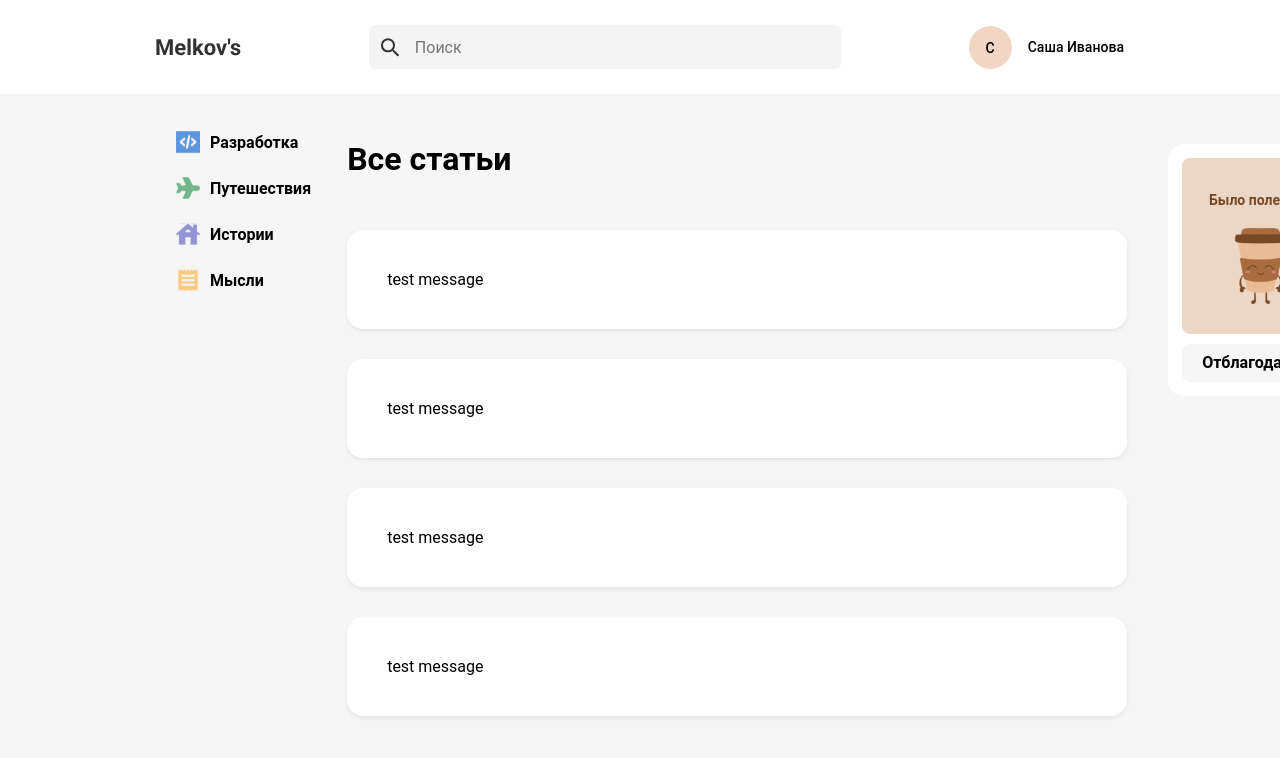
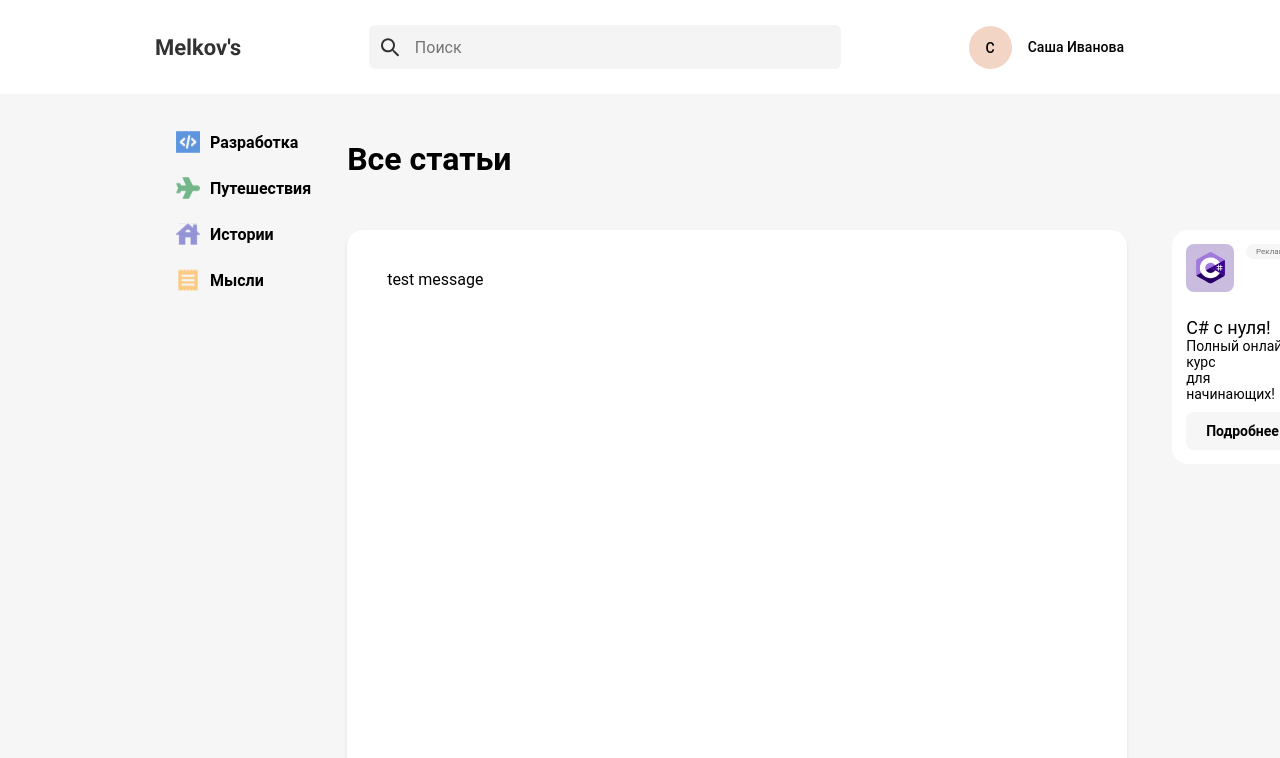
Before and after one commit to Beam-K/Dimin-s_blog, a React (Create React App) app: page / in a window 1280 px wide. Shown: the top 758 px of the page. Built offline with nearby package versions, Linux system fonts and the light colour scheme.

Commit message:
implementation of the promo block
+ fixing minor bugs

```diff
--- a/src/components/layout/Main/blockOfNotes/blockOfNotes.module.css
+++ b/src/components/layout/Main/blockOfNotes/blockOfNotes.module.css
@@ -5,3 +5,16 @@
 
     align-items: flex-start;
 }
+
+.content {
+    display: grid;
+    grid-template-columns: 1fr auto;
+    gap: 20px;
+    align-items: start;
+}
+
+.posts {
+    gap: 20px;
+    display: flex;
+    flex-direction: column;
+}
--- a/src/components/layout/Main/blockOfNotes/blockOfNotes.tsx
+++ b/src/components/layout/Main/blockOfNotes/blockOfNotes.tsx
@@ -2,20 +2,24 @@
 import styles from './blockOfNotes.module.css';
 import Post from "../../../ui/Post/post";
 import {useCategory} from '../../../../context/CategoryContext';
+import Promo from "../../../ui/Promo/promo";
+
 
 function BlockOfNotes() {
 
     const {activeCategory, categories} = useCategory();
     return (
         <div className={styles.blockOfNotes}>
-            <div>
+            <header>
                 <h1>{categories[activeCategory]}</h1>
+            </header>
+            <div className={styles.content}>
+                <div className={styles.posts}>
+                    <Post/>
+                    <Post/>
+                </div>
+                <Promo/>
             </div>
-
-            <Post/>
-            <Post/>
-            <Post/>
-            <Post/>
         </div>
     );
 }
--- a/src/components/layout/Main/main.module.css
+++ b/src/components/layout/Main/main.module.css
@@ -1,9 +1,30 @@
 .main {
     padding: 25px 156px;
 
-    height: calc(100vh - 95px);
+    height: 100%;
 
-    display: flex;
     flex-direction: row;
     gap: 16px;
+
+    display: grid;
+    grid-template-columns: auto 1fr auto; /* Sidebar | BlockOfNotes | Promo */
+    grid-template-rows: auto 1fr; /* Заголовок | Контент */
+
+    background-color: #F6F6F6;
+
 }
+
+.sidebar {
+    grid-column: 1;
+    grid-row: 1 / span 2; /* Занимает всю высоту */
+}
+
+.blockOfNotes {
+    grid-column: 2;
+    grid-row: 1 / span 2;
+}
+
+.promo {
+    grid-column: 3;
+    grid-row: 1; /* Только первая строка - на уровне заголовка */
+}
--- a/src/components/layout/Main/main.tsx
+++ b/src/components/layout/Main/main.tsx
@@ -2,14 +2,13 @@
 import styles from './main.module.css';
 import Sidebar from "./sidebar/sidebar";
 import BlockOfNotes from "./blockOfNotes/blockOfNotes";
-import Donation from "../../ui/donation/donation";
+import Promo from "../../ui/Promo/promo";
 
 function Main() {
     return (
         <div className={styles.main}>
             <Sidebar/>
             <BlockOfNotes/>
-            <Donation/>
         </div>
     );
 }
--- a/src/components/ui/Post/post.module.css
+++ b/src/components/ui/Post/post.module.css
@@ -3,7 +3,7 @@
     background-color: white;
 
     width: 700px;
-    height: fit-content;
+    height: 1000px;
     padding: 40px;
     border-radius: 16px;
 
--- a/src/components/ui/Post/post.tsx
+++ b/src/components/ui/Post/post.tsx
@@ -1,5 +1,6 @@
 import React from 'react';
 import styles from './post.module.css';
+
 
 function Post() {
     return (
--- /dev/null
+++ b/src/components/ui/Promo/promo.module.css
@@ -0,0 +1,94 @@
+.promo {
+    background-color: white;
+    padding: 14px;
+    margin-left: 25px;
+
+    height: fit-content;
+    width: fit-content;
+    border-radius: 16px;
+    display: flex;
+    flex-direction: column;
+
+}
+
+.promoHeader {
+    display: flex;
+    flex-direction: row;
+    justify-content: space-between;
+    margin-bottom: 25px;
+}
+
+.shellLogo {
+    background-color: #CABCDF;
+    border-radius: 8px;
+    height: 48px;
+    width: 48px;
+
+    display: flex;
+    justify-content: center;
+    align-items: center;
+
+}
+
+.marking {
+    display: flex;
+    justify-content: flex-end;
+    background-color: #F6F6F6;
+
+    height: fit-content;
+    border-radius: 8px;
+    padding: 3px 10px;
+
+
+    font-size: 8px;
+    color: #717171;
+    line-height: 120%;
+
+}
+
+
+.logo {
+    background-color: #764824;
+    padding: 16px;
+    margin: 16px;
+
+
+}
+
+
+.promoMain {
+    border-radius: 8px;
+
+}
+
+.headerBlock {
+    font-size: 18px;
+    align-items: flex-start;
+    display: flex;
+
+}
+
+.descriptionBlock {
+    font-size: 14px;
+    display: flex;
+    justify-content: flex-start;
+    text-align: left;
+}
+
+
+.promoButton {
+    background-color: #F6F6F6;
+    border-radius: 8px;
+
+    margin-top: 10px;
+    padding: 4px 20px;
+
+    font-size: 14px;
+    line-height: 30px;
+    font-weight: 600;
+
+}
+
+.promoButton:hover {
+    background-color: #EAEAEA;
+}
--- /dev/null
+++ b/src/components/ui/Promo/promo.tsx
@@ -0,0 +1,36 @@
+import React from 'react';
+import styles from './promo.module.css';
+
+import logo from "../../../assets/images/logo.svg"
+
+function Promo() {
+    return (
+        <div className={styles.promo}>
+            <div className={styles.promoHeader}>
+                <div className={styles.shellLogo}>
+                    <img src={logo} className={logo}/>
+                </div>
+                <div className={styles.marking}>
+                    Реклама
+                </div>
+            </div>
+
+            <div className={styles.promoMain}>
+                <div className={styles.headerBlock}>
+                    С# с нуля!
+                </div>
+                <div className={styles.descriptionBlock}>
+                    Полный онлайн-курс<br/>
+                    для начинающих!
+                </div>
+            </div>
+            <div className={styles.promoButton}>
+                Подробнее
+            </div>
+        </div>
+
+
+    )
+}
+
+export default Promo;
--- a/src/components/ui/donation/donation.tsx
+++ b/src/components/ui/donation/donation.tsx
@@ -8,7 +8,7 @@
         <div className={styles.feedbackDonation}>
             <div className={styles.donationMain}>
                 <p className={styles.donationText}> Было полезно?</p>
-                <img src={cup} alt={"Donation"} className={styles.donationImage}/>
+                <img src={cup} alt={"donation"} className={styles.donationImage}/>
             </div>
             <div className={styles.donationButton}>
                 Отблагодарить
```
Also changed, not shown: src/assets/images/logo.svg (added).
